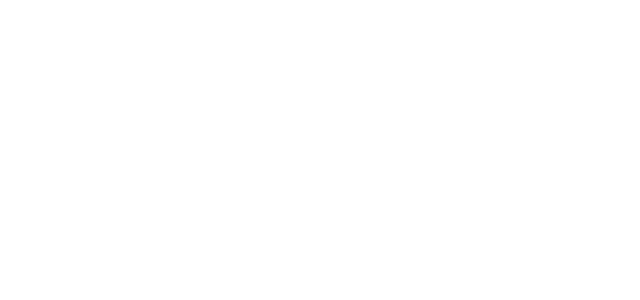
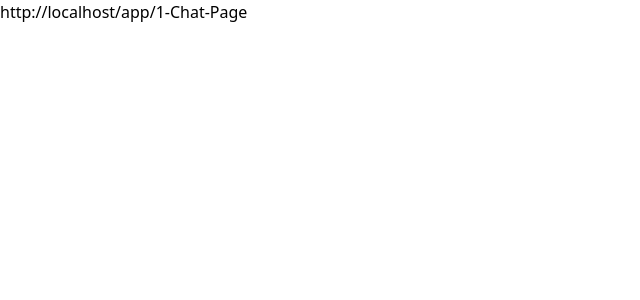
Before and after one commit to franc1sc0sv/hivesync_frontend, a React (Vite) app: page /app/1 in a window 1280 px wide. Shown: the top 300 px of the page, without its empty margins (0-640 px from the left). Built offline with nearby package versions, Linux system fonts and the light colour scheme; a web font is replaced by a local one.

Commit message:
se me olvidaron las rutas del usuario :#

```diff
--- /dev/null
+++ b/src/pages/User/Chat/ChatPage.tsx
@@ -0,0 +1,4 @@
+export const ChatPage = () => {
+  const currentUrl = window.location.href;
+  return <p>{currentUrl}-Chat-Page</p>;
+};
--- /dev/null
+++ b/src/pages/User/Comunity/ComunityPage.tsx
@@ -0,0 +1,4 @@
+export const ComunityPage = () => {
+  const currentUrl = window.location.href;
+  return <p>{currentUrl}</p>;
+};
--- /dev/null
+++ b/src/pages/User/ComunityIndividual/ComunityIndividualPage.tsx
@@ -0,0 +1,4 @@
+export const ComunityIndividualPage = () => {
+  const currentUrl = window.location.href;
+  return <p>{currentUrl}</p>;
+};
--- /dev/null
+++ b/src/pages/User/IndexUser/IndexUserPage.tsx
@@ -0,0 +1,4 @@
+export const IndexUserPage = () => {
+  const currentUrl = window.location.href;
+  return <p>{currentUrl}-Index</p>;
+};
--- /dev/null
+++ b/src/pages/User/Servers/ServerPage.tsx
@@ -0,0 +1,4 @@
+export const ServerPage = () => {
+  const currentUrl = window.location.href;
+  return <p>{currentUrl}-Server-page</p>;
+};
--- a/src/router/UserRoutes/UserRoutes.tsx
+++ b/src/router/UserRoutes/UserRoutes.tsx
@@ -1,19 +1,23 @@
 import { RouteObject } from "react-router-dom";
 import { AuthDetector } from "../../components/auth/AuthDetector";
+
+import { ChatPage } from "../../pages/User/Chat/ChatPage";
+import { ComunityPage } from "../../pages/User/Comunity/ComunityPage";
+import { IndexUserPage } from "../../pages/User/IndexUser/IndexUserPage";
+import { ComunityIndividualPage } from "../../pages/User/ComunityIndividual/ComunityIndividualPage";
+import { ServerPage } from "../../pages/User/Servers/ServerPage";
 
 export const UserRoutes: RouteObject = {
   caseSensitive: true,
   path: "/app",
   element: <AuthDetector />,
   children: [
-    { path: "@me", element: "" }, // Mensajes directos
-    { path: ":id", element: "" }, //Chats individuales
+    { index: true, element: <IndexUserPage /> }, // Mensajes directos
+    { path: ":id", element: <ChatPage /> }, //Chats individuales
 
-    { path: "comunity", element: "" },
-    { path: "comunity/:id", element: "" },
+    { path: "comunity", element: <ComunityPage /> },
+    { path: "comunity/:id", element: <ComunityIndividualPage /> },
 
-    { path: "comunity/:id", element: "" },
-
-    { path: ":id/:id", element: "" }, // Servers - /server_id/channel_id
+    { path: ":id/:id", element: <ServerPage /> }, // Servers - /server_id/channel_id
   ],
 };
```
